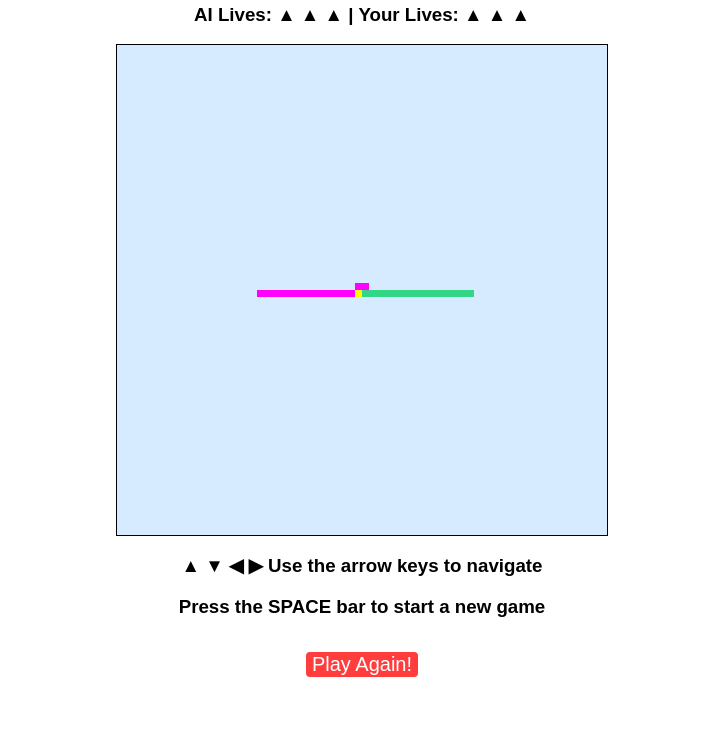
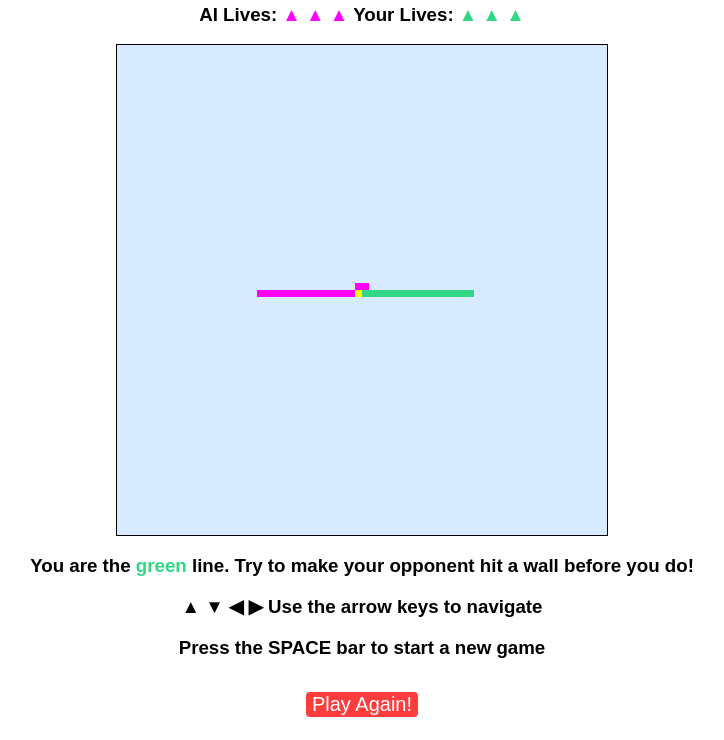
Before and after one commit to jon-elofson/jon-tron, a plain HTML site: page html/index.html in a window 1280 px wide. Shown: the part 60-800 px from the top of the page, without its empty margins (278-1002 px from the left). Drawn offline with Linux system fonts and the light colour scheme.

Commit message:
update instructions & styling

```diff
--- a/css/tron.css
+++ b/css/tron.css
@@ -1,6 +1,14 @@
 html {
   background-color: white;
   color: black;
+}
+
+span.aiTri {
+  color: magenta;
+}
+
+span.yourTri {
+  color: #33D685;
 }
 
 h1 {
@@ -10,6 +18,10 @@ h1 {
   text-align: center;
   color: black;
   font-weight: bold;
+}
+
+span.green {
+  color:  #33D685;
 }
 
 .trongame ul {
@@ -40,7 +52,7 @@ h3.instructions {
   text-align: center;
 }
 
-.trongame h3.lives {
+.trongame div.lives {
   font-family: arial;
   text-align: center;
 }
--- a/js/view.js
+++ b/js/view.js
@@ -86,30 +86,35 @@
   };
 
   View.prototype.addGameInstructions = function () {
+    var goal = "You are the <span class='green'> green</span> line. Try to make your opponent hit a wall before you do!";
+    var $h3Goal = $("<h3>").addClass("instructions").html(goal);
     var str = " ▲ ▼ ◀ ▶ Use the arrow keys to navigate";
     var $h3Keys = $("<h3>").addClass("instructions").html(str);
     var spaceStr = "Press the SPACE bar to start a new game";
     var $h3Space = $("<h3>").addClass("instructions").html(spaceStr);
-    this.$el.append($h3Keys).append($h3Space);
+    this.$el.append($h3Goal).append($h3Keys).append($h3Space);
   };
 
   View.prototype.addLives = function () {
-    var $lives = $("<h3>").addClass("lives");
-    var str = this.determineLivesString();
-    $lives.text(str);
+    var $lives = $("<div>").addClass("lives");
+    $lives.html(this.determineLivesString());
     this.$el.append($lives);
   };
 
   View.prototype.determineLivesString = function () {
-    var str = "AI Lives: ";
+    var h3 = $('<h3>');
+    var aiLives = $('<span>').addClass('lives').text("AI Lives: ");
     for (var i = 0; i < this.aiLives; i++) {
-      str += "▲ ";
+      var aiTri = $('<span>').addClass('aiTri').text("▲ ");
+      aiLives.append(aiTri);
     }
-    str += "      | Your Lives: ";
+    h3.append(aiLives);
+    var yourLives = $('<span>').addClass('lives').text("Your Lives: ");
     for (var j = 0; j < this.yourLives; j++) {
-      str += "▲ ";
+      var yourTri = $('<span>').addClass('yourTri').text("▲ ");
+      yourLives.append(yourTri);
     }
-    return str;
+    return h3.append(yourLives);
   };
 
   View.prototype.addButton = function () {
```
Also changed, not shown: js/images/screenshot.jpg (renamed from images/screenshot.jpg).
